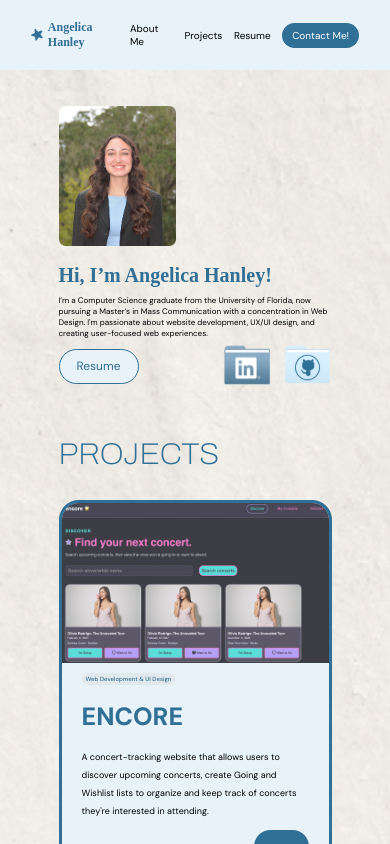
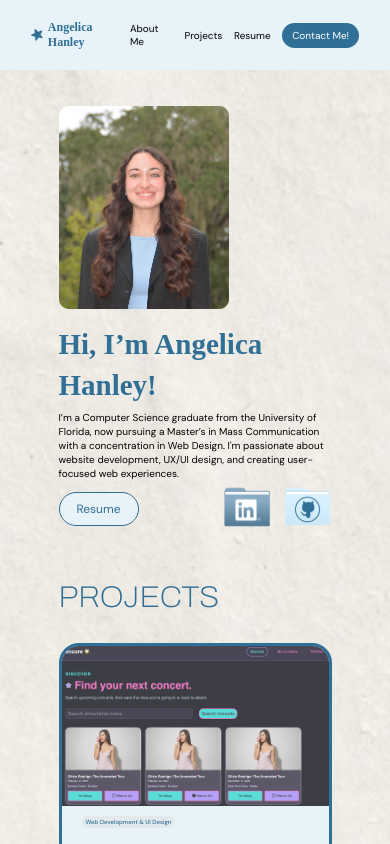
Before and after one commit to AngelicaHanley/portfolio, a React (Vite) app in the folder frontend/: page / in a window 390 px wide. Shown: the top 844 px of the page. Built offline with nearby package versions, Linux system fonts and the light colour scheme; a web font is replaced by a local one.

Commit message:
updated mobile queries

```diff
--- a/frontend/src/App.css
+++ b/frontend/src/App.css
@@ -652,6 +652,16 @@ h2 {
         flex-direction: column;
     }
 
+    .headshot {
+        width: clamp(170px, 30vw, 340px);
+    }
+
+    .heroContent {
+        font-size: clamp(10px, 1.5vw, 20px);
+    }
+    h1 {
+        font-size: clamp(29px, 5vw, 50px);
+    }
     .resumeLink {
         display: block;
         width: 65%;
@@ -691,6 +701,9 @@ h2 {
 
     .projectSection {
         margin: 38px 0 48px;
+    }
+    .encoreInfoCard {
+        margin: 10px 0px;
     }
 }
 
```
